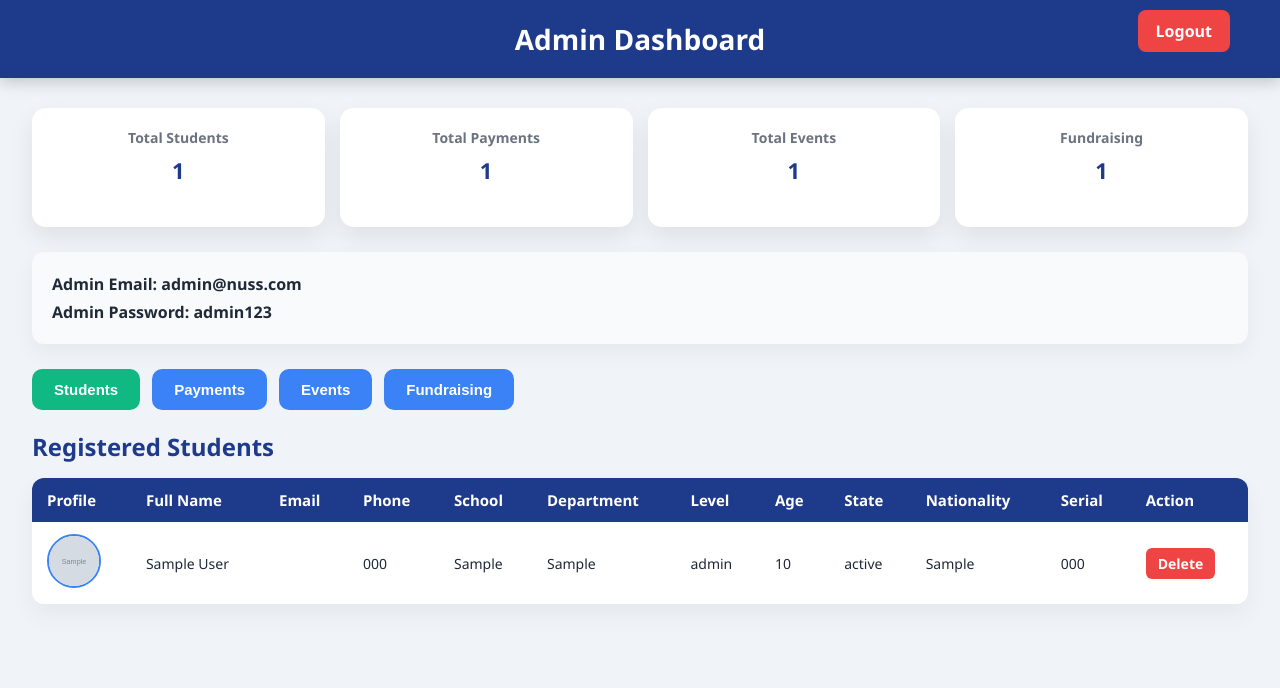
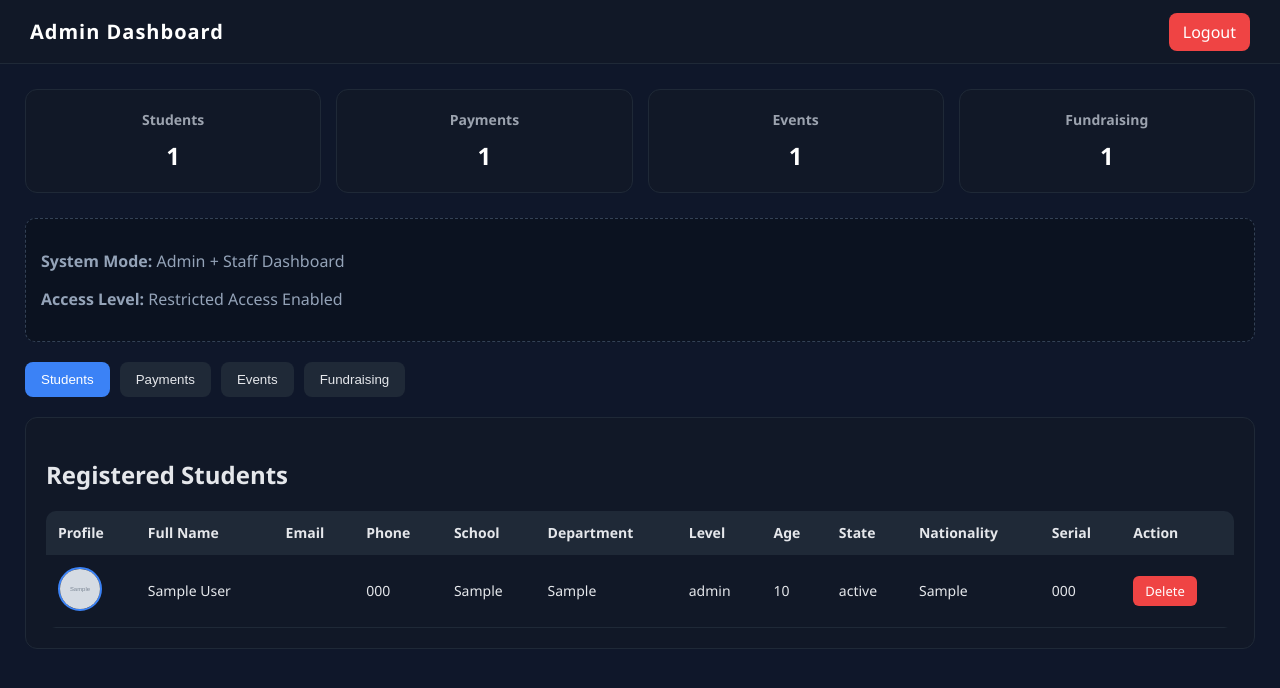
Before and after one commit to Holuwardammy/nussnhq_portal, a Django app: page /admin_dashboard/ in a window 1280 px wide. Shown: the top 688 px of the page. Run offline with Django 5.2, Linux system fonts and the light colour scheme; a user stored in the database is signed in; data comes from the database, SQL or seed files in the repository; tables that the repository leaves empty hold one stand-in row (values such as "Sample post"); grey boxes marked "Sample" are stand-in pictures.

Commit message:
Full project update including admin dashboard improvements

```diff
--- a/static/css/admin_dashboard.css
+++ b/static/css/admin_dashboard.css
@@ -1,337 +1,240 @@
-/* =====================================
-   Admin Dashboard CSS - Professional Design
-   ===================================== */
-
+/* ===================== GLOBAL ===================== */
 body {
-    font-family: 'Segoe UI', Arial, sans-serif;
-    background-color: #f0f4f8;
     margin: 0;
-    padding: 0;
-    color: #1f2937;
+    font-family: 'Segoe UI', Tahoma, Geneva, Verdana, sans-serif;
+    background: #0f172a; /* dark navy */
+    color: #e5e7eb;
 }
 
-/* Header */
-
+/* ===================== HEADER ===================== */
 header {
-    background-color: #1e3a8a;
-    color: white;
-    padding: 20px 50px;
-    text-align: center;
-    position: relative;
-    box-shadow: 0 4px 15px rgba(0, 0, 0, 0.2);
+    background: #111827;
+    padding: 18px 30px;
+    display: flex;
+    justify-content: space-between;
+    align-items: center;
+    border-bottom: 1px solid #1f2937;
+    position: sticky;
+    top: 0;
+    z-index: 1000;
 }
 
 header h1 {
+    font-size: 20px;
     margin: 0;
-    font-size: 28px;
-    font-weight: 700;
-}
-
-/* Logout Button */
-
-.logout-btn {
-    position: absolute;
-    top: 20px;
-    right: 50px;
+    color: #ffffff;
+    letter-spacing: 1px;
 }
 
 .logout-btn a {
+    background: #ef4444;
     color: white;
-    background-color: #ef4444;
-    padding: 10px 18px;
+    padding: 8px 14px;
     border-radius: 8px;
     text-decoration: none;
-    font-weight: 600;
-    transition: all 0.3s ease;
+    transition: 0.3s;
 }
 
 .logout-btn a:hover {
-    background-color: #dc2626;
-    transform: scale(1.05);
+    background: #dc2626;
 }
 
-/* Container */
-
+/* ===================== CONTAINER ===================== */
 .container {
-    width: 95%;
-    margin: 30px auto;
+    padding: 25px;
 }
 
-/* Flash Messages */
-
+/* ===================== FLASH MESSAGES ===================== */
 .messages {
-    margin-bottom: 20px;
+    margin-bottom: 15px;
 }
 
 .message {
-    padding: 12px 15px;
+    padding: 10px 15px;
     border-radius: 8px;
-    margin-bottom: 12px;
-    display: flex;
-    align-items: center;
-    font-weight: 600;
-    font-size: 15px;
+    margin-bottom: 8px;
+    background: #1f2937;
+    border-left: 4px solid #3b82f6;
 }
 
-.message.success {
-    background-color: #10b981;
-    color: white;
-}
-
-.message.success::before {
-    content: "✔";
-    margin-right: 10px;
-}
-
-.message.error {
-    background-color: #ef4444;
-    color: white;
-}
-
-.message.error::before {
-    content: "✖";
-    margin-right: 10px;
-}
-
-.message.info {
-    background-color: #3b82f6;
-    color: white;
-}
-
-.message.info::before {
-    content: "ℹ";
-    margin-right: 10px;
-}
-
-/* Admin Welcome Section */
-
-.admin-welcome {
-    background: #ffffff;
-    padding: 25px;
-    border-radius: 16px;
-    box-shadow: 0 12px 28px rgba(0, 0, 0, 0.08);
+/* ===================== STATS GRID ===================== */
+.stats-grid {
+    display: grid;
+    grid-template-columns: repeat(auto-fit, minmax(200px, 1fr));
+    gap: 15px;
     margin-bottom: 25px;
 }
 
-.admin-welcome h2 {
-    margin-top: 0;
-    color: #1e3a8a;
-    font-size: 24px;
-    margin-bottom: 15px;
+.stat-card {
+    background: #111827;
+    padding: 20px;
+    border-radius: 12px;
+    border: 1px solid #1f2937;
+    transition: 0.3s;
+    text-align: center;
 }
 
-.admin-welcome p {
-    font-size: 16px;
-    margin: 8px 0;
-    color: #1f2937;
+.stat-card:hover {
+    transform: translateY(-5px);
+    border-color: #3b82f6;
 }
 
-/* Admin Info Section */
-
-.admin-info {
-    background-color: #f8fafc;
-    padding: 15px 20px;
-    margin-bottom: 25px;
-    border-radius: 12px;
-    box-shadow: 0 8px 20px rgba(0, 0, 0, 0.05);
+.stat-card h3 {
+    margin: 0;
+    font-size: 14px;
+    color: #9ca3af;
 }
 
-.admin-info p {
-    margin: 6px 0;
-    font-weight: 600;
+.stat-card p {
+    font-size: 24px;
+    margin: 10px 0 0;
+    font-weight: bold;
+    color: #ffffff;
 }
 
-/* TAB BUTTONS */
+/* ===================== ADMIN WELCOME ===================== */
+.admin-welcome {
+    background: linear-gradient(135deg, #1e293b, #111827);
+    padding: 20px;
+    border-radius: 12px;
+    margin-bottom: 20px;
+    border: 1px solid #334155;
+}
 
+.admin-welcome h2 {
+    margin: 0 0 10px;
+    color: #60a5fa;
+}
+
+/* ===================== INFO BOX ===================== */
+.admin-info {
+    background: #0b1220;
+    border: 1px dashed #334155;
+    padding: 15px;
+    border-radius: 10px;
+    margin-bottom: 20px;
+    color: #94a3b8;
+}
+
+/* ===================== TABS ===================== */
 .tab-buttons {
     display: flex;
-    gap: 12px;
+    gap: 10px;
     margin-bottom: 20px;
     flex-wrap: wrap;
 }
 
 .tab-btn {
-    padding: 12px 22px;
+    background: #1f2937;
+    color: #e5e7eb;
     border: none;
-    border-radius: 10px;
+    padding: 10px 16px;
+    border-radius: 8px;
     cursor: pointer;
-    background-color: #3b82f6;
-    color: white;
-    font-weight: 600;
-    font-size: 15px;
-    transition: all 0.3s ease;
+    transition: 0.3s;
 }
 
 .tab-btn:hover {
-    background-color: #2563eb;
-    transform: scale(1.05);
+    background: #374151;
 }
 
 .tab-btn.active {
-    background-color: #10b981;
+    background: #3b82f6;
+    color: white;
 }
 
-/* TAB CONTENT */
-
+/* ===================== TAB CONTENT ===================== */
 .tab-content {
     display: none;
-    animation: fadeIn 0.4s ease-in-out;
+    background: #111827;
+    padding: 20px;
+    border-radius: 12px;
+    border: 1px solid #1f2937;
 }
 
 .tab-content.active {
     display: block;
 }
 
-@keyframes fadeIn {
-    from { opacity: 0; transform: translateY(10px);}
-    to { opacity: 1; transform: translateY(0);}
-}
-
-/* =========================
-   🔥 NEW STATS GRID (ADDED)
-   ========================= */
-
-.stats-grid {
-    display: grid;
-    grid-template-columns: repeat(auto-fit, minmax(180px, 1fr));
-    gap: 15px;
-    margin-bottom: 25px;
-}
-
-.stat-card {
-    background: white;
-    padding: 20px;
-    border-radius: 14px;
-    box-shadow: 0 10px 25px rgba(0,0,0,0.08);
-    text-align: center;
-    transition: transform 0.3s ease;
-}
-
-.stat-card:hover {
-    transform: translateY(-5px);
-}
-
-.stat-card h3 {
-    margin: 0;
-    font-size: 14px;
-    color: #6b7280;
-}
-
-.stat-card p {
-    font-size: 22px;
-    font-weight: bold;
-    color: #1e3a8a;
-    margin-top: 8px;
-}
-
-/* TABLES */
-
+/* ===================== TABLE ===================== */
 table {
     width: 100%;
     border-collapse: collapse;
-    margin-bottom: 40px;
-    background-color: white;
-    border-radius: 12px;
+    margin-top: 15px;
     overflow: hidden;
-    box-shadow: 0 10px 25px rgba(0,0,0,0.05);
+    border-radius: 10px;
+}
+
+thead {
+    background: #1f2937;
 }
 
 th, td {
-    padding: 12px 15px;
+    padding: 12px;
     text-align: left;
-}
-
-th {
-    background-color: #1e3a8a;
-    color: white;
-    font-weight: 600;
-    font-size: 15px;
-}
-
-td {
+    border-bottom: 1px solid #1f2937;
     font-size: 14px;
-    color: #1f2937;
-}
-
-tr:nth-child(even) {
-    background-color: #f3f4f6;
 }
 
 tr:hover {
-    background-color: #e0f2fe;
-    transition: all 0.3s ease;
+    background: #0b1220;
 }
 
-/* Profile Pictures */
-
-img.profile-pic {
-    width: 50px;
-    height: 50px;
+/* ===================== PROFILE IMAGE ===================== */
+.profile-pic {
+    width: 40px;
+    height: 40px;
+    border-radius: 50%;
     object-fit: cover;
-    border-radius: 50%;
     border: 2px solid #3b82f6;
 }
 
-/* Buttons */
-
-a.button {
-    background-color: #3b82f6;
+/* ===================== BUTTONS ===================== */
+.button {
+    background: #3b82f6;
     color: white;
     padding: 6px 12px;
+    border-radius: 6px;
     text-decoration: none;
-    border-radius: 6px;
-    font-weight: 600;
-    transition: all 0.3s ease;
+    font-size: 13px;
+    transition: 0.3s;
 }
 
-a.button:hover {
-    background-color: #10b981;
-    transform: scale(1.05);
+.button:hover {
+    background: #2563eb;
 }
 
-a.delete-btn {
-    background-color: #ef4444;
+.delete-btn {
+    background: #ef4444;
 }
 
-a.delete-btn:hover {
-    background-color: #dc2626;
+.delete-btn:hover {
+    background: #dc2626;
 }
 
-/* Headings */
-
-h2 {
-    color: #1e3a8a;
-    margin-bottom: 15px;
+/* ===================== STATUS ===================== */
+.paid {
+    color: #22c55e;
+    font-weight: bold;
 }
 
-/* RESPONSIVE */
+.pending {
+    color: #f59e0b;
+    font-weight: bold;
+}
 
-@media (max-width: 1024px) {
-    .tab-buttons {
-        flex-direction: column;
-    }
-
-    .logout-btn {
-        top: 15px;
-        right: 20px;
+/* ===================== MOBILE RESPONSIVE ===================== */
+@media (max-width: 768px) {
+    .stats-grid {
+        grid-template-columns: 1fr;
     }
 
     table {
-        font-size: 13px;
+        font-size: 12px;
+    }
+
+    header {
+        flex-direction: column;
+        gap: 10px;
     }
 }
-
-@media (max-width: 768px) {
-    .container {
-        width: 95%;
-        padding: 10px;
-    }
-
-    th, td {
-        padding: 8px 10px;
-    }
-
-    h2, h1 {
-        font-size: 20px;
-    }
-}
--- a/students/templates/admin_dashboard.html
+++ b/students/templates/admin_dashboard.html
@@ -26,21 +27,21 @@
         </div>
     {% endif %}
 
-        <!-- DASHBOARD STATS (NEW SAFE BLOCK ADDED) -->
-        <div class="stats-grid">
+    <!-- ===================== DASHBOARD STATS ===================== -->
+    <section class="stats-grid">
 
         <div class="stat-card">
-                <h3>Total Students</h3>
+            <h3>Students</h3>
             <p>{{ students|length }}</p>
         </div>
 
         <div class="stat-card">
-                <h3>Total Payments</h3>
+            <h3>Payments</h3>
             <p>{{ payments|length }}</p>
         </div>
 
         <div class="stat-card">
-                <h3>Total Events</h3>
+            <h3>Events</h3>
             <p>{{ events|length }}</p>
         </div>
 
@@ -49,12 +50,12 @@
             <p>{{ fundraising|length }}</p>
         </div>
 
-        </div>
+    </section>
 
-        <!-- WELCOME ADMIN STUDENT INFO -->
+    <!-- ===================== ADMIN WELCOME ===================== -->
     {% if admin_student %}
         <div class="admin-welcome">
-                <h2>Welcome, Admin {{ admin_student.full_name }}!</h2>
+            <h2>Welcome, Admin {{ admin_student.full_name }} 👋</h2>
             <p><strong>Email:</strong> {{ admin_student.user.email }}</p>
             <p><strong>School:</strong> {{ admin_student.school }}</p>
             <p><strong>Department:</strong> {{ admin_student.department }}</p>
@@ -62,13 +63,13 @@
         </div>
     {% endif %}
 
-        <!-- Admin credentials info -->
+    <!-- ===================== SYSTEM INFO (SAFE VERSION) ===================== -->
     <div class="admin-info">
-            <p><strong>Admin Email:</strong> admin@nuss.com</p>
-            <p><strong>Admin Password:</strong> admin123</p>
+        <p><strong>System Mode:</strong> Admin + Staff Dashboard</p>
+        <p><strong>Access Level:</strong> Restricted Access Enabled</p>
     </div>
 
-        <!-- TAB BUTTONS -->
+    <!-- ===================== TAB NAVIGATION ===================== -->
     <div class="tab-buttons">
         <button class="tab-btn active" data-tab="students-tab">Students</button>
         <button class="tab-btn" data-tab="payments-tab">Payments</button>
@@ -245,18 +245,19 @@
 
 </div>
 
-    <!-- TAB SCRIPT (UNCHANGED) -->
+<!-- ===================== TAB SCRIPT ===================== -->
 <script>
 const buttons = document.querySelectorAll('.tab-btn');
 const contents = document.querySelectorAll('.tab-content');
 
-        buttons.forEach(button => {
-            button.addEventListener('click', () => {
-                buttons.forEach(btn => btn.classList.remove('active'));
-                contents.forEach(content => content.classList.remove('active'));
+buttons.forEach(btn => {
+    btn.addEventListener('click', () => {
 
-                button.classList.add('active');
-                document.getElementById(button.dataset.tab).classList.add('active');
+        buttons.forEach(b => b.classList.remove('active'));
+        contents.forEach(c => c.classList.remove('active'));
+
+        btn.classList.add('active');
+        document.getElementById(btn.dataset.tab).classList.add('active');
     });
 });
 </script>
```
Also changed, not shown: other parts of students/templates/admin_dashboard.html (+27 -27 lines). Lines whose indentation alone changed are shown as unchanged.
